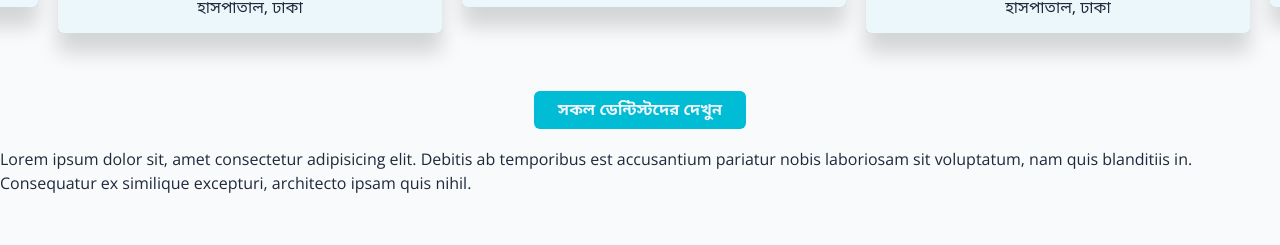
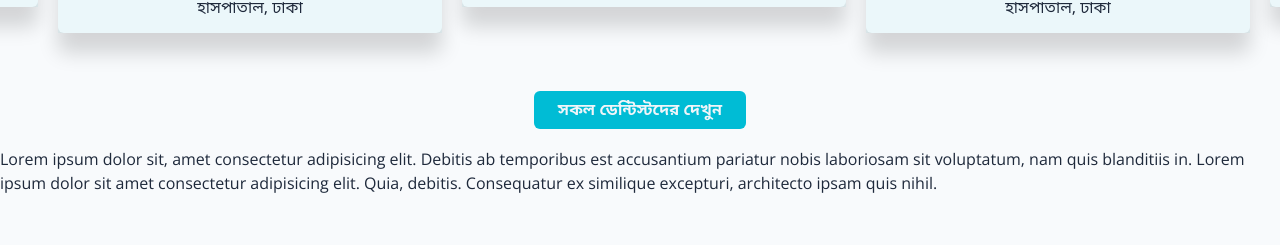
Before and after one commit to ataullah1/Smile-Dental, a React (Vite) app in the folder Client-Side/: page / in a window 1280 px wide. Shown: the part 4112-4357 px from the top of the page. Built offline with nearby package versions, Linux system fonts and the light colour scheme.

Commit message:
some text add

```diff
--- a/Client-Side/src/components/MiddleBanner/SecondMiddleBanner.jsx
+++ b/Client-Side/src/components/MiddleBanner/SecondMiddleBanner.jsx
@@ -4,8 +4,9 @@ const SecondMiddleBanner = () => {
       <p>
         Lorem ipsum dolor sit, amet consectetur adipisicing elit. Debitis ab
         temporibus est accusantium pariatur nobis laboriosam sit voluptatum, nam
-        quis blanditiis in. Consequatur ex similique excepturi, architecto ipsam
-        quis nihil.
+        quis blanditiis in. Lorem ipsum dolor sit amet consectetur adipisicing
+        elit. Quia, debitis. Consequatur ex similique excepturi, architecto
+        ipsam quis nihil.
       </p>
     </div>
   );
```
